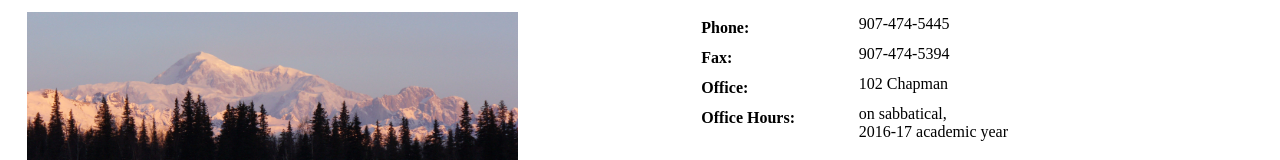
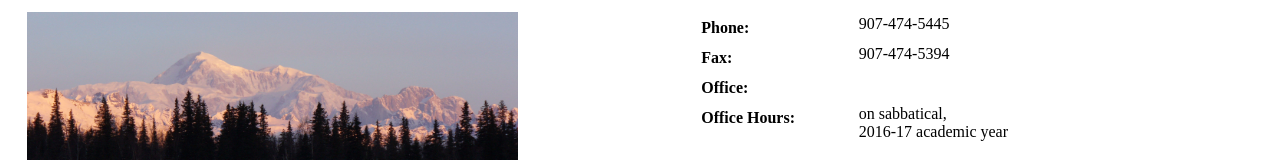
Before and after one commit to jarhodesUAF/jarhodesUAF.github.io, a plain HTML site: page index.html in a window 1280 px wide. Shown: the top 160 px of the page. Drawn offline with Linux system fonts and the light colour scheme.

Commit message:
remove office

```diff
--- a/index.html
+++ b/index.html
@@ -66,7 +66,7 @@
                 </tr>
               </tbody>
             </table>            </td>
-            <td style="vertical-align: top;">102 Chapman </td>
+            <td style="vertical-align: top;">&nbsp;</td>
           </tr>
           <tr>
             <td style="vertical-align: top;">
```
